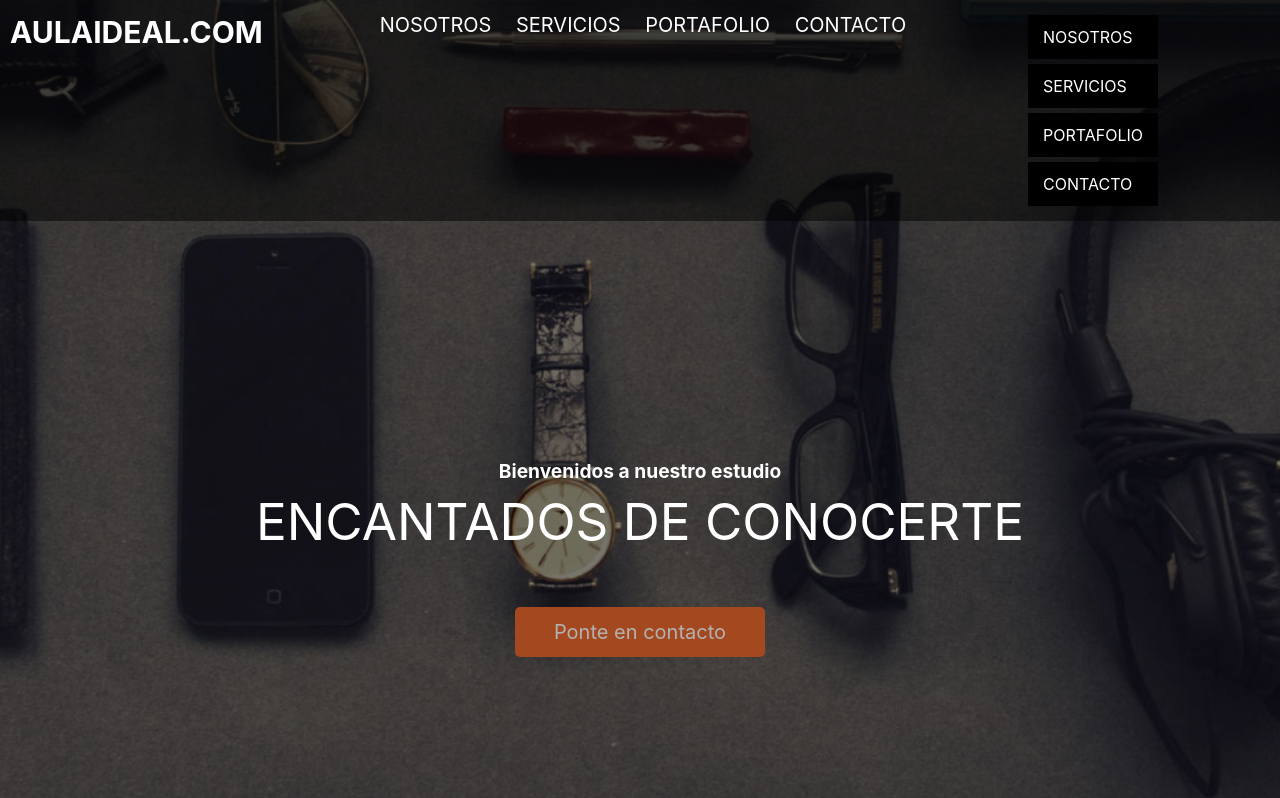
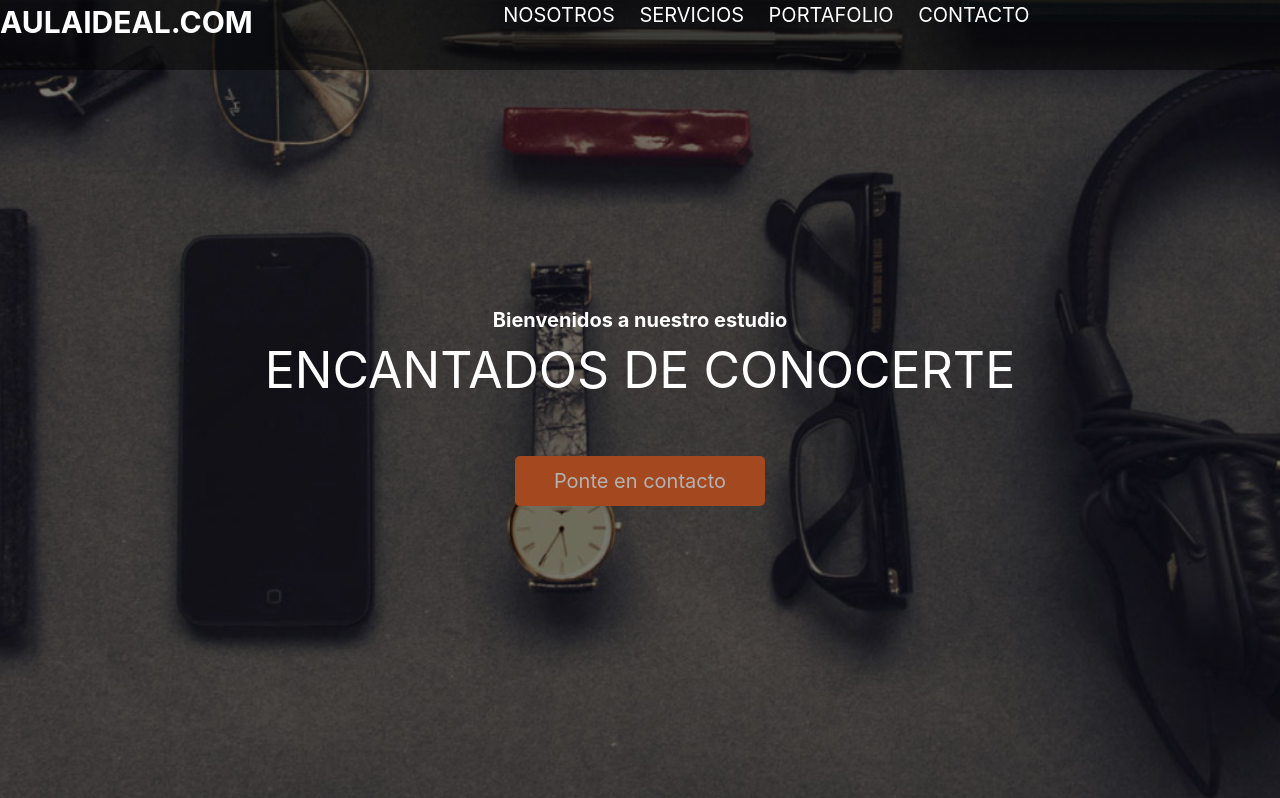
Before and after one commit to Tackosday/repository_study_frontend, a plain HTML site: page Sandbox/index.html in a window 1280 px wide. Shown: the top 798 px of the page. Drawn offline with Linux system fonts and the light colour scheme.

Commit message:
novena parte

```diff
--- a/Sandbox/index.html
+++ b/Sandbox/index.html
@@ -22,15 +22,15 @@
 <body>
 <!--heading-->
 <header>
-    <form class="mover header " role="group" aria-label="basic example" style="padding:10px;">
-        <div style="color:white;font-size:30px"><b>AULAIDEAL.COM</b></div>
-        <div class="justify-content-end" >
+    <form class="mover header " role="group" aria-label="basic example" style="height:70px">
+        <div><div style="color:white;font-size:30px"><b>AULAIDEAL.COM</b></div></div>
+        <div style="">
         <bottom class="skiner">NOSOTROS</bottom>
         <bottom class="skiner">SERVICIOS</bottom>
         <bottom class="skiner">PORTAFOLIO</bottom>
         <bottom class="skiner">CONTACTO</bottom>
     </div class="listhea">
-        <ul class="nav" style="list-style:none; "><bottom class="bot"><img src="./images/hamburguesa.png" width="50px"></bottom>
+        <ul class="nav" style="list-style:none; "><bottom class="bot" style="justify-content:end;"><img src="./images/hamburguesa.png" width="50px"></bottom>
             <li><a class="botentra" style="color:white;">NOSOTROS</a></li>
             <li><a class="botentra" style="color:white;">SERVICIOS</a></li>
             <li><a class="botentra" style="color:white;">PORTAFOLIO</a></li>
@@ -44,9 +44,9 @@
 
 
 <!--first part-->
-        <p style="text-align:center; line-height:0px; color:white; padding-top:250px;padding-bottom:10px;font-size:1.5vw"><b>Bienvenidos a nuestro estudio</b></p>
+        <p style="text-align:center; line-height:0px; color:white; padding-top:250px;padding-bottom:10px;font-size:20px"><b>Bienvenidos a nuestro estudio</b></p>
         <br>
-        <p  aling="justify" style="text-align:center; font-size:50px; line-height:0px; color:white;padding-bottom:70px;font-size:4vw; animation:reverse">ENCANTADOS DE CONOCERTE</p>
+        <div><p  aling="justify" style="text-align:center; font-size:50px; line-height:0px; color:white;padding-bottom:70px;justify-content: center;">ENCANTADOS DE CONOCERTE</p></div>
 
         <p class=bottom style="background-color:#ea672d;color:white; font-size:20px">Ponte en contacto</p>
         <br><br><br><br><br><br><br><br><br><br><br><br><br><br><br><br><br><br><br><br>
--- a/Sandbox/style.css
+++ b/Sandbox/style.css
@@ -95,6 +95,7 @@ float:right;
 
 
 
+
 .imageCont{
     display:flex;
     flex-wrap: wrap;
@@ -119,8 +120,9 @@ width:250px;
 
 .nav{
     display:block;
-    padding:10px 15px
-    color:#fff;
+    color:white;
+    display:block;
+    width:121.21px
 
 }
 
@@ -130,6 +132,8 @@ width:250px;
     padding:10px 15px;
     display:block;
     color:white;
+    margin:0px;
+    border-radius:10px;
 
 }
 
@@ -153,7 +157,26 @@ width:250px;
     .bot{
         display:flex;
     }
+
+}
+
+@media (min-width:900px) {
     .nav{
-        display:block;
+        display:none;
     }
 }
+
+.nav li {
+    display:none;
+}
+
+.nav:hover > li {
+    display:block;
+
+
+}
+
+
+.header > div {
+    justify-content: end;
+}
```
